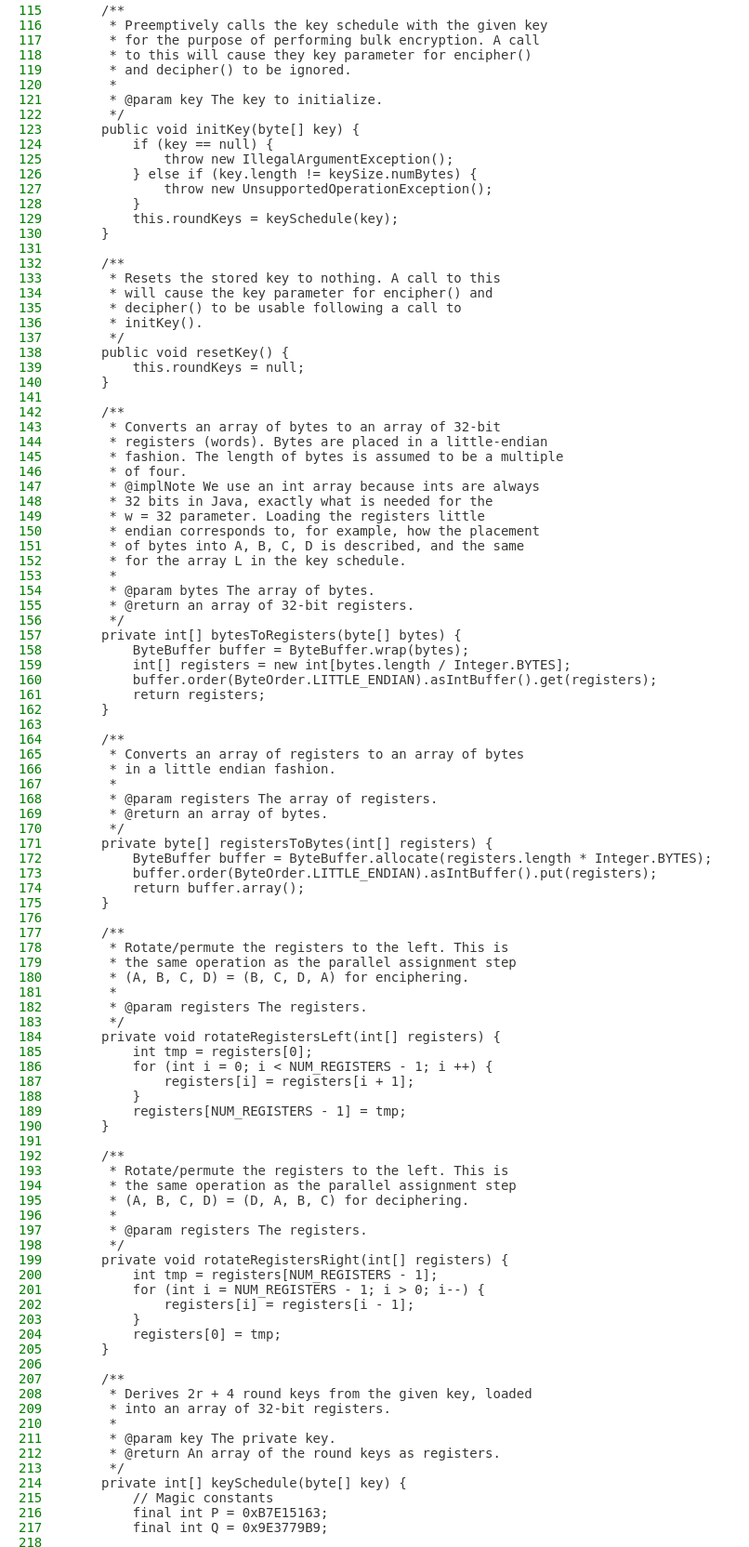
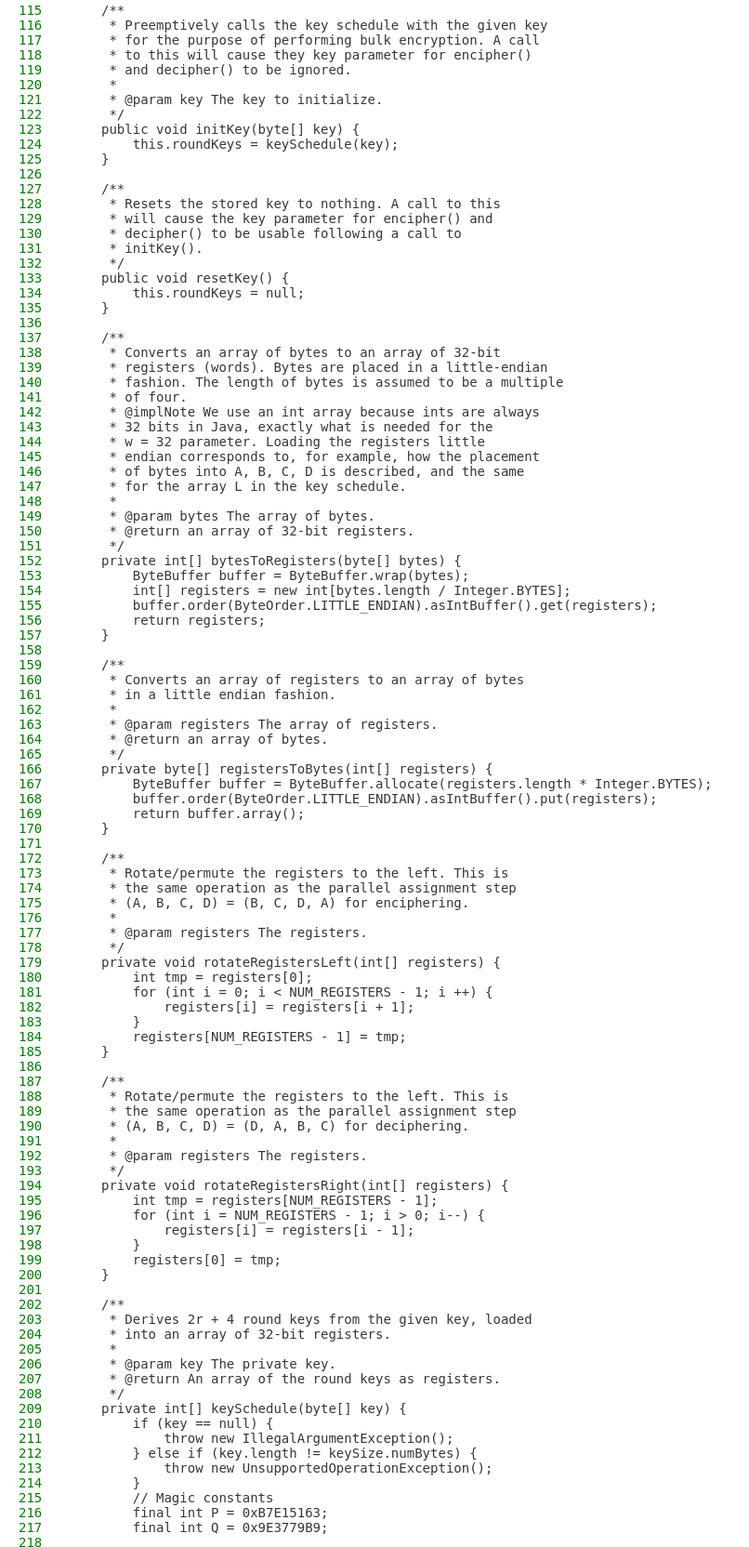
Before and after one commit to JayceLowry/symm-crypto-409, a plain HTML site: page src-html/edu/boisestate/lowry/crypto/RC6Cipher.html in a window 1280 px wide. Shown: the part 1845-3509 px from the top of the page at 93% size, without its empty margins (0-806 px from the left). Drawn offline with Linux system fonts and the light colour scheme; a web font is replaced by a local one.

Commit message:
Deploying to gh-pages from @ JayceLowry/symm-crypto-409@1d91c29da35fa8832eee7e0f6d66c1ebcd98d66f 🚀

```diff
--- a/src-html/edu/boisestate/lowry/crypto/RC6Cipher.html
+++ b/src-html/edu/boisestate/lowry/crypto/RC6Cipher.html
@@ -135,97 +135,97 @@
 <span class="source-line-no">121</span><span id="line-121">     * @param key The key to initialize.</span>
 <span class="source-line-no">122</span><span id="line-122">     */</span>
 <span class="source-line-no">123</span><span id="line-123">    public void initKey(byte[] key) {</span>
-<span class="source-line-no">124</span><span id="line-124">        if (key == null) {</span>
-<span class="source-line-no">125</span><span id="line-125">            throw new IllegalArgumentException();</span>
-<span class="source-line-no">126</span><span id="line-126">        } else if (key.length != keySize.numBytes) {</span>
-<span class="source-line-no">127</span><span id="line-127">            throw new UnsupportedOperationException();</span>
-<span class="source-line-no">128</span><span id="line-128">        }</span>
-<span class="source-line-no">129</span><span id="line-129">        this.roundKeys = keySchedule(key);</span>
-<span class="source-line-no">130</span><span id="line-130">    }</span>
-<span class="source-line-no">131</span><span id="line-131"></span>
-<span class="source-line-no">132</span><span id="line-132">    /**</span>
-<span class="source-line-no">133</span><span id="line-133">     * Resets the stored key to nothing. A call to this</span>
-<span class="source-line-no">134</span><span id="line-134">     * will cause the key parameter for encipher() and</span>
-<span class="source-line-no">135</span><span id="line-135">     * decipher() to be usable following a call to</span>
-<span class="source-line-no">136</span><span id="line-136">     * initKey().</span>
-<span class="source-line-no">137</span><span id="line-137">     */</span>
-<span class="source-line-no">138</span><span id="line-138">    public void resetKey() {</span>
-<span class="source-line-no">139</span><span id="line-139">        this.roundKeys = null;</span>
-<span class="source-line-no">140</span><span id="line-140">    }</span>
-<span class="source-line-no">141</span><span id="line-141"></span>
-<span class="source-line-no">142</span><span id="line-142">    /**</span>
-<span class="source-line-no">143</span><span id="line-143">     * Converts an array of bytes to an array of 32-bit</span>
-<span class="source-line-no">144</span><span id="line-144">     * registers (words). Bytes are placed in a little-endian</span>
-<span class="source-line-no">145</span><span id="line-145">     * fashion. The length of bytes is assumed to be a multiple</span>
-<span class="source-line-no">146</span><span id="line-146">     * of four.</span>
-<span class="source-line-no">147</span><span id="line-147">     * @implNote We use an int array because ints are always</span>
-<span class="source-line-no">148</span><span id="line-148">     * 32 bits in Java, exactly what is needed for the</span>
-<span class="source-line-no">149</span><span id="line-149">     * w = 32 parameter. Loading the registers little</span>
-<span class="source-line-no">150</span><span id="line-150">     * endian corresponds to, for example, how the placement</span>
-<span class="source-line-no">151</span><span id="line-151">     * of bytes into A, B, C, D is described, and the same</span>
-<span class="source-line-no">152</span><span id="line-152">     * for the array L in the key schedule.</span>
-<span class="source-line-no">153</span><span id="line-153">     *</span>
-<span class="source-line-no">154</span><span id="line-154">     * @param bytes The array of bytes.</span>
-<span class="source-line-no">155</span><span id="line-155">     * @return an array of 32-bit registers.</span>
-<span class="source-line-no">156</span><span id="line-156">     */</span>
-<span class="source-line-no">157</span><span id="line-157">    private int[] bytesToRegisters(byte[] bytes) {</span>
-<span class="source-line-no">158</span><span id="line-158">        ByteBuffer buffer = ByteBuffer.wrap(bytes);</span>
-<span class="source-line-no">159</span><span id="line-159">        int[] registers = new int[bytes.length / Integer.BYTES];</span>
-<span class="source-line-no">160</span><span id="line-160">        buffer.order(ByteOrder.LITTLE_ENDIAN).asIntBuffer().get(registers);</span>
-<span class="source-line-no">161</span><span id="line-161">        return registers;</span>
-<span class="source-line-no">162</span><span id="line-162">    }</span>
-<span class="source-line-no">163</span><span id="line-163"></span>
-<span class="source-line-no">164</span><span id="line-164">    /**</span>
-<span class="source-line-no">165</span><span id="line-165">     * Converts an array of registers to an array of bytes</span>
-<span class="source-line-no">166</span><span id="line-166">     * in a little endian fashion.</span>
-<span class="source-line-no">167</span><span id="line-167">     *</span>
-<span class="source-line-no">168</span><span id="line-168">     * @param registers The array of registers.</span>
-<span class="source-line-no">169</span><span id="line-169">     * @return an array of bytes.</span>
-<span class="source-line-no">170</span><span id="line-170">     */</span>
-<span class="source-line-no">171</span><span id="line-171">    private byte[] registersToBytes(int[] registers) {</span>
-<span class="source-line-no">172</span><span id="line-172">        ByteBuffer buffer = ByteBuffer.allocate(registers.length * Integer.BYTES);</span>
-<span class="source-line-no">173</span><span id="line-173">        buffer.order(ByteOrder.LITTLE_ENDIAN).asIntBuffer().put(registers);</span>
-<span class="source-line-no">174</span><span id="line-174">        return buffer.array();</span>
-<span class="source-line-no">175</span><span id="line-175">    }</span>
-<span class="source-line-no">176</span><span id="line-176"></span>
-<span class="source-line-no">177</span><span id="line-177">    /**</span>
-<span class="source-line-no">178</span><span id="line-178">     * Rotate/permute the registers to the left. This is</span>
-<span class="source-line-no">179</span><span id="line-179">     * the same operation as the parallel assignment step</span>
-<span class="source-line-no">180</span><span id="line-180">     * (A, B, C, D) = (B, C, D, A) for enciphering.</span>
-<span class="source-line-no">181</span><span id="line-181">     *</span>
-<span class="source-line-no">182</span><span id="line-182">     * @param registers The registers.</span>
-<span class="source-line-no">183</span><span id="line-183">     */</span>
-<span class="source-line-no">184</span><span id="line-184">    private void rotateRegistersLeft(int[] registers) {</span>
-<span class="source-line-no">185</span><span id="line-185">        int tmp = registers[0];</span>
-<span class="source-line-no">186</span><span id="line-186">        for (int i = 0; i &lt; NUM_REGISTERS - 1; i ++) {</span>
-<span class="source-line-no">187</span><span id="line-187">            registers[i] = registers[i + 1];</span>
-<span class="source-line-no">188</span><span id="line-188">        }</span>
-<span class="source-line-no">189</span><span id="line-189">        registers[NUM_REGISTERS - 1] = tmp;</span>
-<span class="source-line-no">190</span><span id="line-190">    }</span>
-<span class="source-line-no">191</span><span id="line-191"></span>
-<span class="source-line-no">192</span><span id="line-192">    /**</span>
-<span class="source-line-no">193</span><span id="line-193">     * Rotate/permute the registers to the left. This is</span>
-<span class="source-line-no">194</span><span id="line-194">     * the same operation as the parallel assignment step</span>
-<span class="source-line-no">195</span><span id="line-195">     * (A, B, C, D) = (D, A, B, C) for deciphering.</span>
-<span class="source-line-no">196</span><span id="line-196">     *</span>
-<span class="source-line-no">197</span><span id="line-197">     * @param registers The registers.</span>
-<span class="source-line-no">198</span><span id="line-198">     */</span>
-<span class="source-line-no">199</span><span id="line-199">    private void rotateRegistersRight(int[] registers) {</span>
-<span class="source-line-no">200</span><span id="line-200">        int tmp = registers[NUM_REGISTERS - 1];</span>
-<span class="source-line-no">201</span><span id="line-201">        for (int i = NUM_REGISTERS - 1; i &gt; 0; i--) {</span>
-<span class="source-line-no">202</span><span id="line-202">            registers[i] = registers[i - 1];</span>
-<span class="source-line-no">203</span><span id="line-203">        }</span>
-<span class="source-line-no">204</span><span id="line-204">        registers[0] = tmp;</span>
-<span class="source-line-no">205</span><span id="line-205">    }</span>
-<span class="source-line-no">206</span><span id="line-206"></span>
-<span class="source-line-no">207</span><span id="line-207">    /**</span>
-<span class="source-line-no">208</span><span id="line-208">     * Derives 2r + 4 round keys from the given key, loaded</span>
-<span class="source-line-no">209</span><span id="line-209">     * into an array of 32-bit registers.</span>
-<span class="source-line-no">210</span><span id="line-210">     *</span>
-<span class="source-line-no">211</span><span id="line-211">     * @param key The private key.</span>
-<span class="source-line-no">212</span><span id="line-212">     * @return An array of the round keys as registers.</span>
-<span class="source-line-no">213</span><span id="line-213">     */</span>
-<span class="source-line-no">214</span><span id="line-214">    private int[] keySchedule(byte[] key) {</span>
+<span class="source-line-no">124</span><span id="line-124">        this.roundKeys = keySchedule(key);</span>
+<span class="source-line-no">125</span><span id="line-125">    }</span>
+<span class="source-line-no">126</span><span id="line-126"></span>
+<span class="source-line-no">127</span><span id="line-127">    /**</span>
+<span class="source-line-no">128</span><span id="line-128">     * Resets the stored key to nothing. A call to this</span>
+<span class="source-line-no">129</span><span id="line-129">     * will cause the key parameter for encipher() and</span>
+<span class="source-line-no">130</span><span id="line-130">     * decipher() to be usable following a call to</span>
+<span class="source-line-no">131</span><span id="line-131">     * initKey().</span>
+<span class="source-line-no">132</span><span id="line-132">     */</span>
+<span class="source-line-no">133</span><span id="line-133">    public void resetKey() {</span>
+<span class="source-line-no">134</span><span id="line-134">        this.roundKeys = null;</span>
+<span class="source-line-no">135</span><span id="line-135">    }</span>
+<span class="source-line-no">136</span><span id="line-136"></span>
+<span class="source-line-no">137</span><span id="line-137">    /**</span>
+<span class="source-line-no">138</span><span id="line-138">     * Converts an array of bytes to an array of 32-bit</span>
+<span class="source-line-no">139</span><span id="line-139">     * registers (words). Bytes are placed in a little-endian</span>
+<span class="source-line-no">140</span><span id="line-140">     * fashion. The length of bytes is assumed to be a multiple</span>
+<span class="source-line-no">141</span><span id="line-141">     * of four.</span>
+<span class="source-line-no">142</span><span id="line-142">     * @implNote We use an int array because ints are always</span>
+<span class="source-line-no">143</span><span id="line-143">     * 32 bits in Java, exactly what is needed for the</span>
+<span class="source-line-no">144</span><span id="line-144">     * w = 32 parameter. Loading the registers little</span>
+<span class="source-line-no">145</span><span id="line-145">     * endian corresponds to, for example, how the placement</span>
+<span class="source-line-no">146</span><span id="line-146">     * of bytes into A, B, C, D is described, and the same</span>
+<span class="source-line-no">147</span><span id="line-147">     * for the array L in the key schedule.</span>
+<span class="source-line-no">148</span><span id="line-148">     *</span>
+<span class="source-line-no">149</span><span id="line-149">     * @param bytes The array of bytes.</span>
+<span class="source-line-no">150</span><span id="line-150">     * @return an array of 32-bit registers.</span>
+<span class="source-line-no">151</span><span id="line-151">     */</span>
+<span class="source-line-no">152</span><span id="line-152">    private int[] bytesToRegisters(byte[] bytes) {</span>
+<span class="source-line-no">153</span><span id="line-153">        ByteBuffer buffer = ByteBuffer.wrap(bytes);</span>
+<span class="source-line-no">154</span><span id="line-154">        int[] registers = new int[bytes.length / Integer.BYTES];</span>
+<span class="source-line-no">155</span><span id="line-155">        buffer.order(ByteOrder.LITTLE_ENDIAN).asIntBuffer().get(registers);</span>
+<span class="source-line-no">156</span><span id="line-156">        return registers;</span>
+<span class="source-line-no">157</span><span id="line-157">    }</span>
+<span class="source-line-no">158</span><span id="line-158"></span>
+<span class="source-line-no">159</span><span id="line-159">    /**</span>
+<span class="source-line-no">160</span><span id="line-160">     * Converts an array of registers to an array of bytes</span>
+<span class="source-line-no">161</span><span id="line-161">     * in a little endian fashion.</span>
+<span class="source-line-no">162</span><span id="line-162">     *</span>
+<span class="source-line-no">163</span><span id="line-163">     * @param registers The array of registers.</span>
+<span class="source-line-no">164</span><span id="line-164">     * @return an array of bytes.</span>
+<span class="source-line-no">165</span><span id="line-165">     */</span>
+<span class="source-line-no">166</span><span id="line-166">    private byte[] registersToBytes(int[] registers) {</span>
+<span class="source-line-no">167</span><span id="line-167">        ByteBuffer buffer = ByteBuffer.allocate(registers.length * Integer.BYTES);</span>
+<span class="source-line-no">168</span><span id="line-168">        buffer.order(ByteOrder.LITTLE_ENDIAN).asIntBuffer().put(registers);</span>
+<span class="source-line-no">169</span><span id="line-169">        return buffer.array();</span>
+<span class="source-line-no">170</span><span id="line-170">    }</span>
+<span class="source-line-no">171</span><span id="line-171"></span>
+<span class="source-line-no">172</span><span id="line-172">    /**</span>
+<span class="source-line-no">173</span><span id="line-173">     * Rotate/permute the registers to the left. This is</span>
+<span class="source-line-no">174</span><span id="line-174">     * the same operation as the parallel assignment step</span>
+<span class="source-line-no">175</span><span id="line-175">     * (A, B, C, D) = (B, C, D, A) for enciphering.</span>
+<span class="source-line-no">176</span><span id="line-176">     *</span>
+<span class="source-line-no">177</span><span id="line-177">     * @param registers The registers.</span>
+<span class="source-line-no">178</span><span id="line-178">     */</span>
+<span class="source-line-no">179</span><span id="line-179">    private void rotateRegistersLeft(int[] registers) {</span>
+<span class="source-line-no">180</span><span id="line-180">        int tmp = registers[0];</span>
+<span class="source-line-no">181</span><span id="line-181">        for (int i = 0; i &lt; NUM_REGISTERS - 1; i ++) {</span>
+<span class="source-line-no">182</span><span id="line-182">            registers[i] = registers[i + 1];</span>
+<span class="source-line-no">183</span><span id="line-183">        }</span>
+<span class="source-line-no">184</span><span id="line-184">        registers[NUM_REGISTERS - 1] = tmp;</span>
+<span class="source-line-no">185</span><span id="line-185">    }</span>
+<span class="source-line-no">186</span><span id="line-186"></span>
+<span class="source-line-no">187</span><span id="line-187">    /**</span>
+<span class="source-line-no">188</span><span id="line-188">     * Rotate/permute the registers to the left. This is</span>
+<span class="source-line-no">189</span><span id="line-189">     * the same operation as the parallel assignment step</span>
+<span class="source-line-no">190</span><span id="line-190">     * (A, B, C, D) = (D, A, B, C) for deciphering.</span>
+<span class="source-line-no">191</span><span id="line-191">     *</span>
+<span class="source-line-no">192</span><span id="line-192">     * @param registers The registers.</span>
+<span class="source-line-no">193</span><span id="line-193">     */</span>
+<span class="source-line-no">194</span><span id="line-194">    private void rotateRegistersRight(int[] registers) {</span>
+<span class="source-line-no">195</span><span id="line-195">        int tmp = registers[NUM_REGISTERS - 1];</span>
+<span class="source-line-no">196</span><span id="line-196">        for (int i = NUM_REGISTERS - 1; i &gt; 0; i--) {</span>
+<span class="source-line-no">197</span><span id="line-197">            registers[i] = registers[i - 1];</span>
+<span class="source-line-no">198</span><span id="line-198">        }</span>
+<span class="source-line-no">199</span><span id="line-199">        registers[0] = tmp;</span>
+<span class="source-line-no">200</span><span id="line-200">    }</span>
+<span class="source-line-no">201</span><span id="line-201"></span>
+<span class="source-line-no">202</span><span id="line-202">    /**</span>
+<span class="source-line-no">203</span><span id="line-203">     * Derives 2r + 4 round keys from the given key, loaded</span>
+<span class="source-line-no">204</span><span id="line-204">     * into an array of 32-bit registers.</span>
+<span class="source-line-no">205</span><span id="line-205">     *</span>
+<span class="source-line-no">206</span><span id="line-206">     * @param key The private key.</span>
+<span class="source-line-no">207</span><span id="line-207">     * @return An array of the round keys as registers.</span>
+<span class="source-line-no">208</span><span id="line-208">     */</span>
+<span class="source-line-no">209</span><span id="line-209">    private int[] keySchedule(byte[] key) {</span>
+<span class="source-line-no">210</span><span id="line-210">        if (key == null) {</span>
+<span class="source-line-no">211</span><span id="line-211">            throw new IllegalArgumentException();</span>
+<span class="source-line-no">212</span><span id="line-212">        } else if (key.length != keySize.numBytes) {</span>
+<span class="source-line-no">213</span><span id="line-213">            throw new UnsupportedOperationException();</span>
+<span class="source-line-no">214</span><span id="line-214">        }</span>
 <span class="source-line-no">215</span><span id="line-215">        // Magic constants</span>
 <span class="source-line-no">216</span><span id="line-216">        final int P = 0xB7E15163;</span>
 <span class="source-line-no">217</span><span id="line-217">        final int Q = 0x9E3779B9;</span>
```
Also changed, not shown: edu/boisestate/lowry/crypto/RC6Cipher.html (+6 -6 lines).
